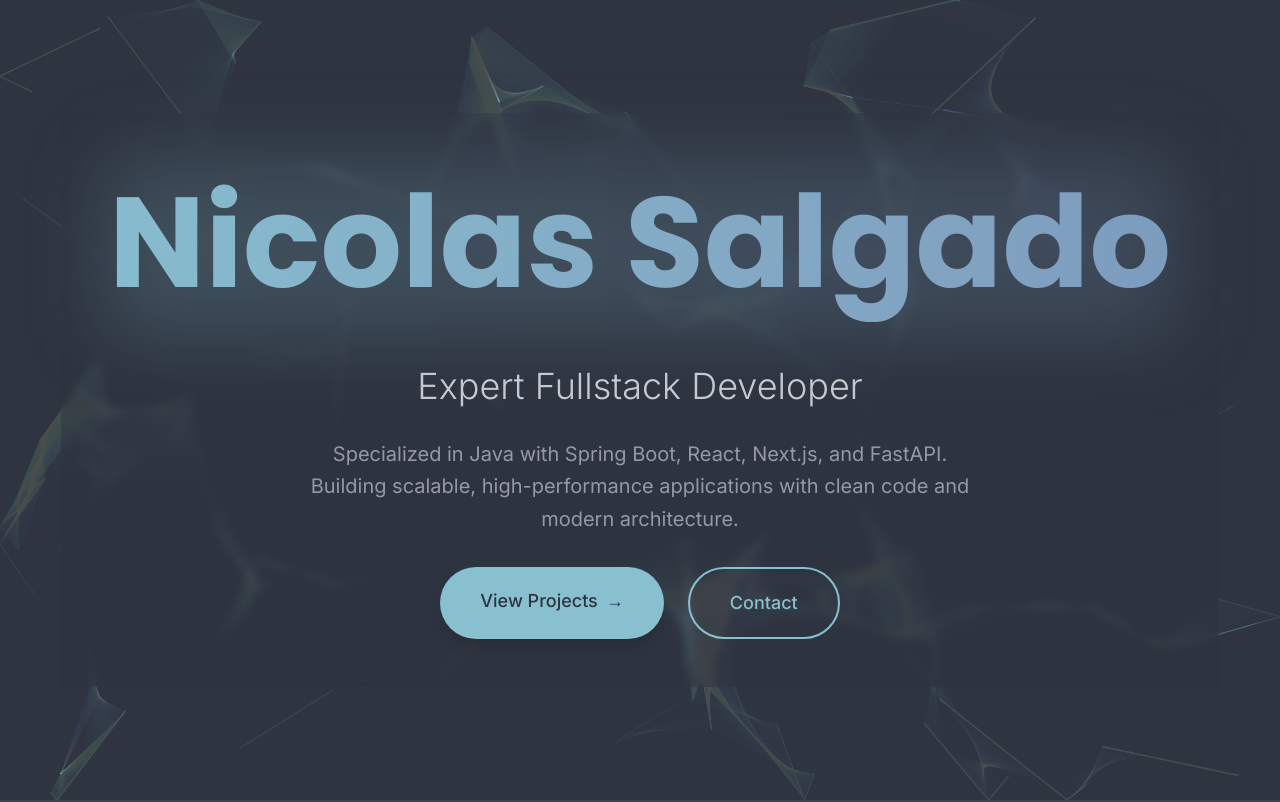
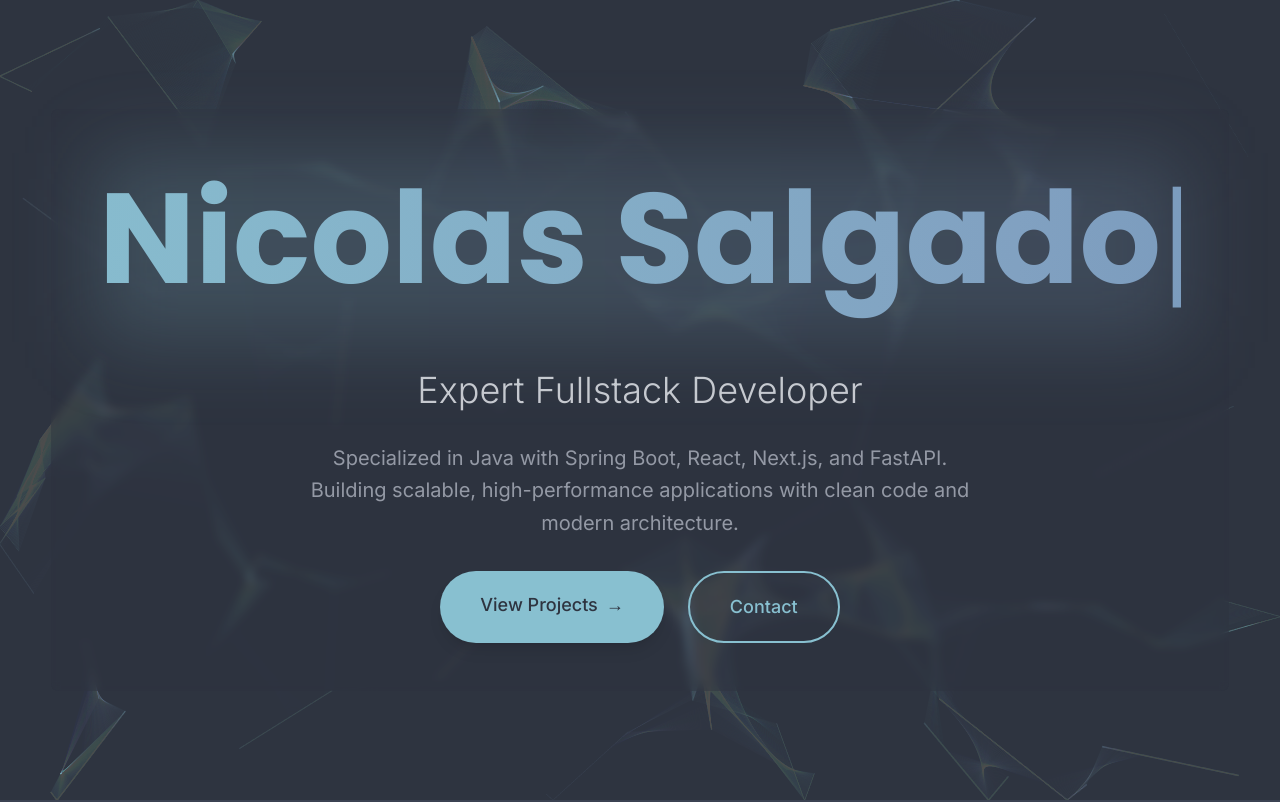
Before and after one commit to nsalgado2000/portfolio-nsalgado, a Next.js app: page / in a window 1280 px wide. Shown: the top 802 px of the page. Built offline with nearby package versions, Linux system fonts and the light colour scheme; no server answers.

Commit message:
feat: add logo SVG and update metadata in layout for portfolio branding

```diff
--- a/src/app/components/Hero.jsx
+++ b/src/app/components/Hero.jsx
@@ -1,8 +1,53 @@
 'use client';
 
 import Link from 'next/link';
+import { useEffect, useState } from 'react';
 
 export default function Hero() {
+  const [displayName, setDisplayName] = useState('');
+  const [showCursor, setShowCursor] = useState(true);
+
+  useEffect(() => {
+    const frames = [
+      { text: '', delay: 260 },
+      { text: 'N', delay: 200 },
+      { text: 'Ni', delay: 200 },
+      { text: 'Nic', delay: 200 },
+      { text: 'Nico', delay: 200 },
+      { text: 'Nicol', delay: 200 },
+      { text: 'Nicola', delay: 200 },
+      { text: 'Nicolas', delay: 240 },
+      { text: 'Nicolas ', delay: 260 },
+      { text: 'Nicolas S', delay: 220 },
+      { text: 'Nicolas Sa', delay: 220 },
+      { text: 'Nicolas Sak', delay: 520 },
+      { text: 'Nicolas Sa', delay: 420 },
+      { text: 'Nicolas Sal', delay: 240 },
+      { text: 'Nicolas Salg', delay: 240 },
+      { text: 'Nicolas Salga', delay: 240 },
+      { text: 'Nicolas Salgad', delay: 240 },
+      { text: 'Nicolas Salgado', delay: 0 }
+    ];
+
+    let timer;
+    let idx = 0;
+    const run = () => {
+      setDisplayName(frames[idx].text);
+      if (idx < frames.length - 1) {
+        timer = setTimeout(run, frames[idx].delay || 240);
+      }
+      idx += 1;
+    };
+    timer = setTimeout(run, frames[0].delay || 240);
+
+    return () => clearTimeout(timer);
+  }, []);
+
+  useEffect(() => {
+    const blink = setInterval(() => setShowCursor((v) => !v), 620);
+    return () => clearInterval(blink);
+  }, []);
+
   const handleSmoothScroll = (e, targetId) => {
     e.preventDefault();
     const element = document.querySelector(targetId);
@@ -28,7 +73,14 @@
                   lineHeight: '1.1'
                 }}
               >
-                Nicolas Salgado
+                {displayName || 'Nicolas Salgado'}
+                <span
+                  className="inline-block w-4 ml-1 align-middle"
+                  aria-hidden="true"
+                  style={{ opacity: showCursor ? 1 : 0 }}
+                >
+                  |
+                </span>
               </span>
             </h1>
             <div className="absolute -inset-1 blur-2xl bg-gradient-to-r from-[#88C0D0]/20 to-[#81A1C1]/20 -z-10"></div>
--- a/src/app/layout.js
+++ b/src/app/layout.js
@@ -1,5 +1,15 @@
 import { Inter, Poppins } from 'next/font/google'
 import './globals.css'
+
+export const metadata = {
+  title: 'Nicolas Salgado | Portfolio',
+  description: 'Portfolio of Nicolas Salgado',
+  icons: {
+    icon: '/logo.svg',
+    shortcut: '/logo.svg',
+    apple: '/logo.svg'
+  }
+}
 
 // Initialize fonts
 const inter = Inter({ subsets: ['latin'], variable: '--font-inter' })
```
Also changed, not shown: public/logo.svg (added).
